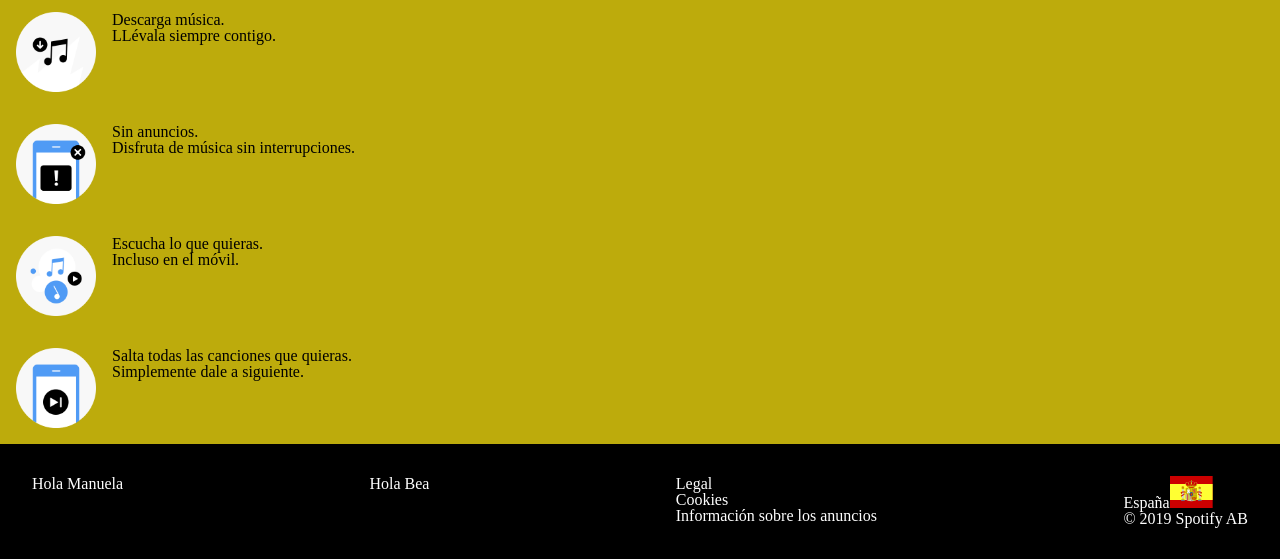
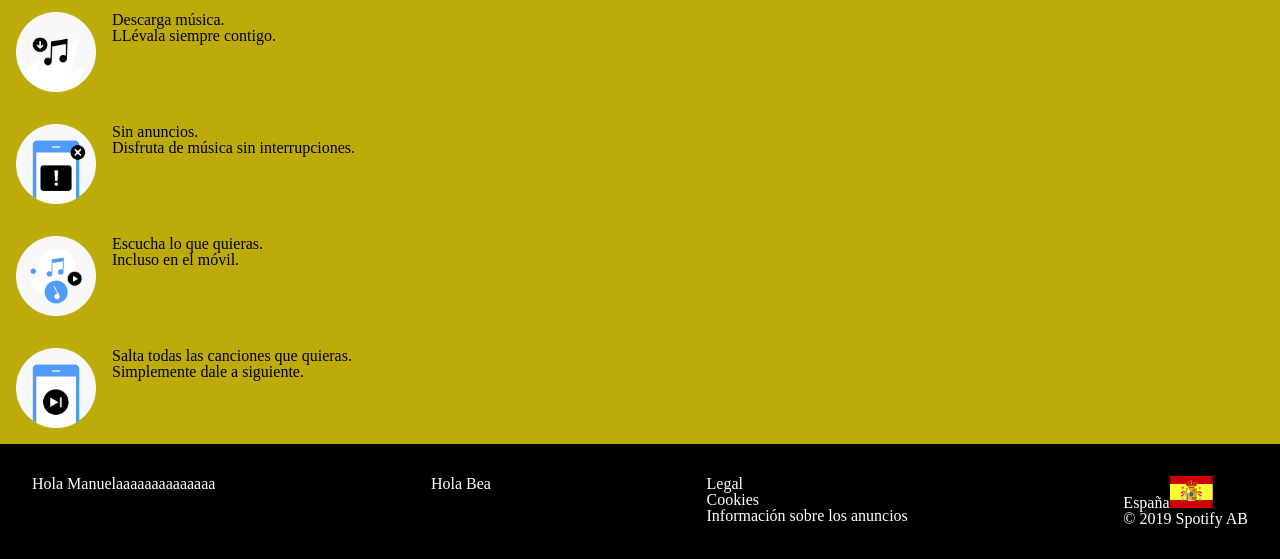
Before and after one commit to Adalab/promo-s-module-1-pair-12-spotify, a plain HTML site: page index.html in a window 1280 px wide. Shown: the part 585-1144 px from the top of the page. Drawn offline with Linux system fonts and the light colour scheme.

Commit message:
fusion 2

```diff
--- a/index.html
+++ b/index.html
@@ -68,7 +68,7 @@
   </main>
   <footer class="footer">
     <!-- probando nuestra nueva rama -->
-    <p>Hola Manuela</p>
+    <p>Hola Manuelaaaaaaaaaaaaaa</p>
     <p>Hola Bea</p>
     <ul class="lista">
       <li>Legal</li>
```
